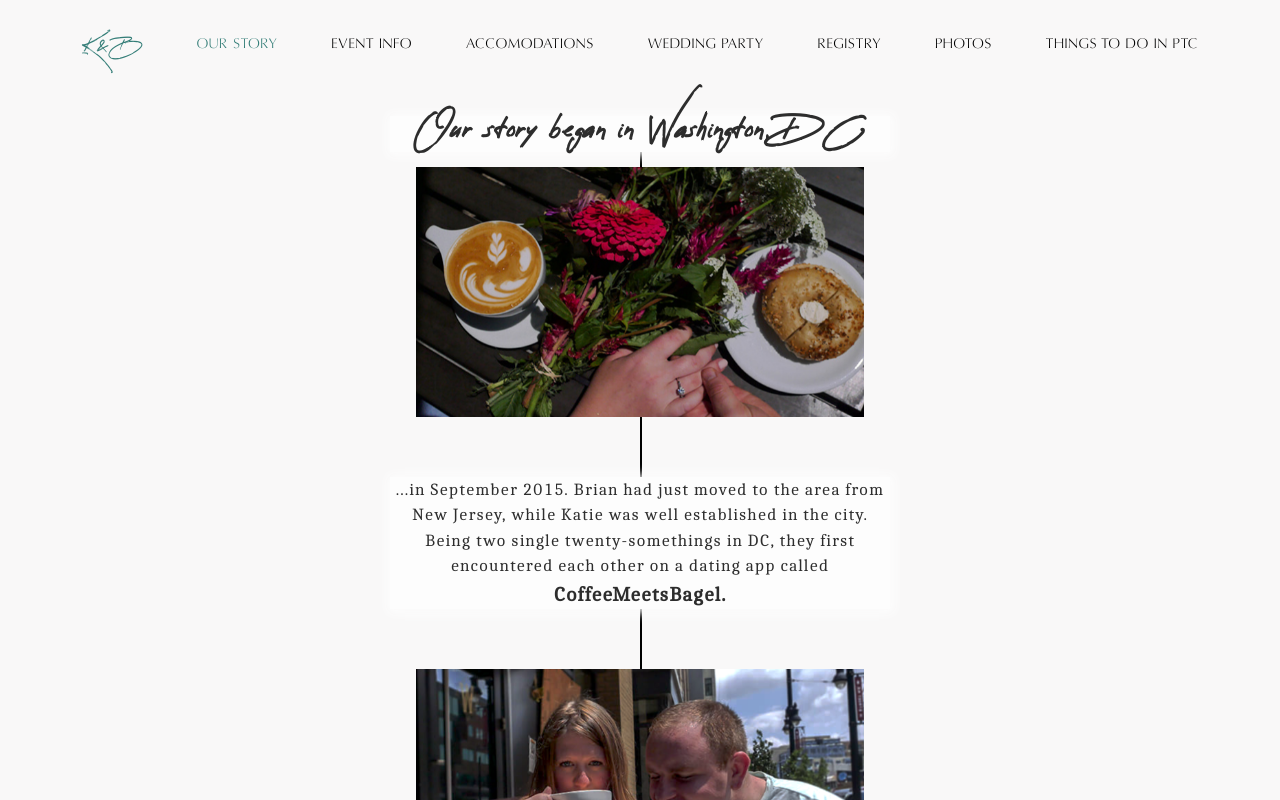
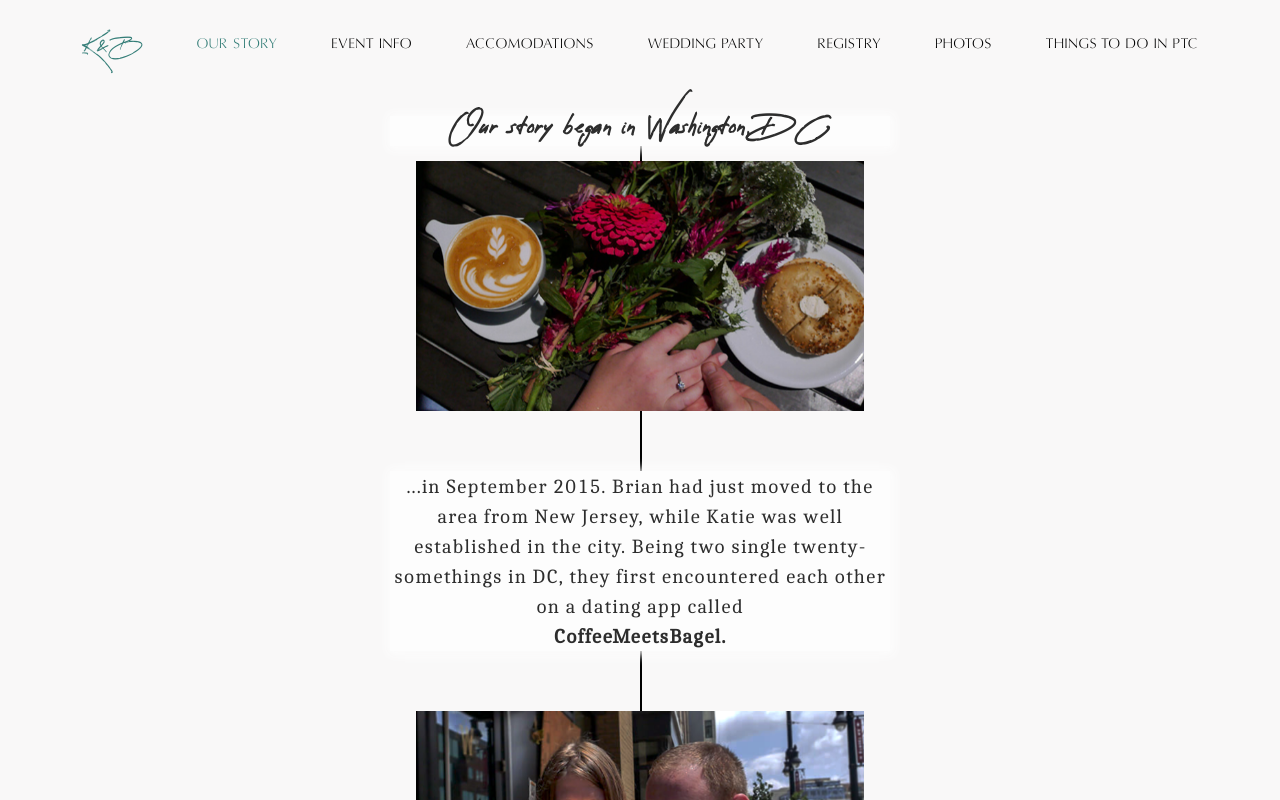
Before and after one commit to syneva-runyan/katie-and-brian, a React app: page /our-story in a window 1280 px wide. Shown: the top 800 px of the page. Built offline with nearby package versions, Linux system fonts and the light colour scheme; what shuffle-array would draw is missing.

Commit message:
removed unused font imports and increased font size of our story content

```diff
--- a/src/blocks/OurStory.css
+++ b/src/blocks/OurStory.css
@@ -5,6 +5,7 @@
 
 .ourStory__content {
     background-color: #fdfdfd;
+    font-size: 20px;
     margin-left: auto;
     margin-right: auto;
     margin-top: 0;
--- a/src/style/fonts/stylesheet.css
+++ b/src/style/fonts/stylesheet.css
@@ -8,49 +8,6 @@
          url('reey-regular-webfont.woff') format('woff');
     font-weight: normal;
     font-style: normal;
-}
-
-@font-face {
-    font-family: 'slurrynormal';
-    src: url('slurry-webfont.woff2') format('woff2'),
-         url('slurry-webfont.woff') format('woff');
-    font-weight: normal;
-    font-style: normal;
-}
-
-
-
-@font-face {
-    font-family: 'caladeabold';
-    src: url('caladea-bold-webfont.woff2') format('woff2'),
-         url('caladea-bold-webfont.woff') format('woff');
-    font-weight: normal;
-    font-style: normal;
-
-}
-
-
-
-
-@font-face {
-    font-family: 'caladeabold_italic';
-    src: url('caladea-bolditalic-webfont.woff2') format('woff2'),
-         url('caladea-bolditalic-webfont.woff') format('woff');
-    font-weight: normal;
-    font-style: normal;
-
-}
-
-
-
-
-@font-face {
-    font-family: 'caladeaitalic';
-    src: url('caladea-italic-webfont.woff2') format('woff2'),
-         url('caladea-italic-webfont.woff') format('woff');
-    font-weight: normal;
-    font-style: normal;
-
 }
 
 
@@ -65,68 +22,6 @@
 }
 
 
-
-
-@font-face {
-    font-family: 'oregon_ldobold_oblique';
-    src: url('oregon_ldo_bold_oblique-webfont.woff2') format('woff2'),
-         url('oregon_ldo_bold_oblique-webfont.woff') format('woff');
-    font-weight: normal;
-    font-style: normal;
-
-}
-
-
-
-
-@font-face {
-    font-family: 'oregon_ldobold';
-    src: url('oregon_ldo_bold-webfont.woff2') format('woff2'),
-         url('oregon_ldo_bold-webfont.woff') format('woff');
-    font-weight: normal;
-    font-style: normal;
-
-}
-
-
-
-
-@font-face {
-    font-family: 'oregon_ldo_demiboldoblique';
-    src: url('oregon_ldo_demibold_oblique-webfont.woff2') format('woff2'),
-         url('oregon_ldo_demibold_oblique-webfont.woff') format('woff');
-    font-weight: normal;
-    font-style: normal;
-
-}
-
-
-
-
-@font-face {
-    font-family: 'oregon_ldo_demiboldregular';
-    src: url('oregon_ldo_demibold-webfont.woff2') format('woff2'),
-         url('oregon_ldo_demibold-webfont.woff') format('woff');
-    font-weight: normal;
-    font-style: normal;
-
-}
-
-
-
-
-@font-face {
-    font-family: 'oregon_ldo_lightoblique';
-    src: url('oregon_ldo_light_oblique-webfont.woff2') format('woff2'),
-         url('oregon_ldo_light_oblique-webfont.woff') format('woff');
-    font-weight: normal;
-    font-style: normal;
-
-}
-
-
-
-
 @font-face {
     font-family: 'oregon_ldo_lightregular';
     src: url('oregon_ldo_light-webfont.woff2') format('woff2'),
@@ -135,51 +30,3 @@
     font-style: normal;
 
 }
-
-
-
-
-@font-face {
-    font-family: 'oregon_ldo_mediumoblique';
-    src: url('oregon_ldo_medium_oblique-webfont.woff2') format('woff2'),
-         url('oregon_ldo_medium_oblique-webfont.woff') format('woff');
-    font-weight: normal;
-    font-style: normal;
-
-}
-
-
-
-
-@font-face {
-    font-family: 'oregon_ldo_mediumregular';
-    src: url('oregon_ldo_medium-webfont.woff2') format('woff2'),
-         url('oregon_ldo_medium-webfont.woff') format('woff');
-    font-weight: normal;
-    font-style: normal;
-
-}
-
-
-
-
-@font-face {
-    font-family: 'oregon_ldooblique';
-    src: url('oregon_ldo_oblique-webfont.woff2') format('woff2'),
-         url('oregon_ldo_oblique-webfont.woff') format('woff');
-    font-weight: normal;
-    font-style: normal;
-
-}
-
-
-
-
-@font-face {
-    font-family: 'oregon_ldoregular';
-    src: url('oregon_ldo-webfont.woff2') format('woff2'),
-         url('oregon_ldo-webfont.woff') format('woff');
-    font-weight: normal;
-    font-style: normal;
-
-}
```
